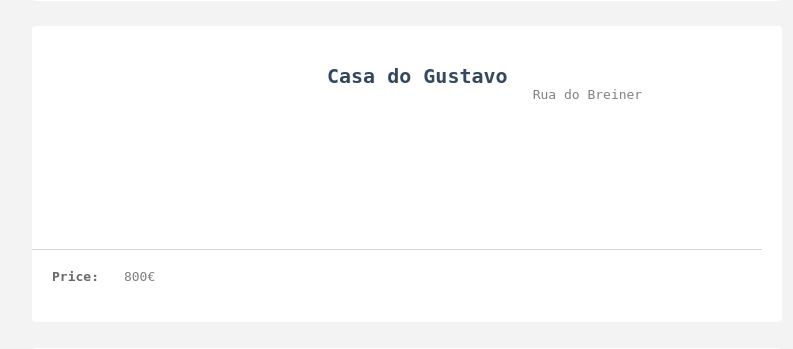
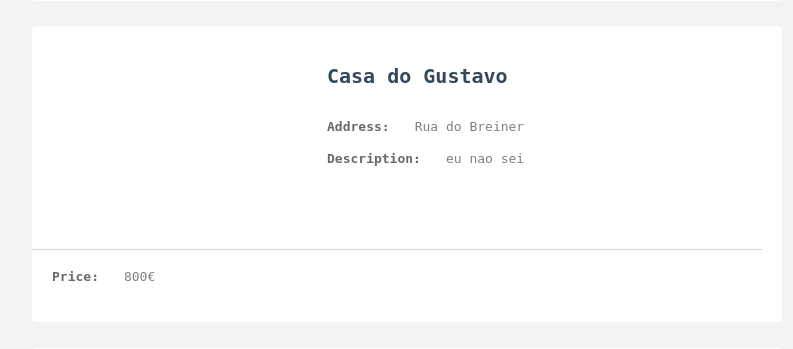
Before and after one commit to DanielBradaschia/FEUP-LTW, a PHP site: page /searchPlaces.php in a window 1280 px wide. Shown: the part 4626-4975 px from the top of the page, without its empty margins (433-1226 px from the left). Run offline with PHP 8.4, Linux system fonts and the light colour scheme; data comes from the database, SQL or seed files in the repository; some libraries are stand-ins or nearby versions.

Commit message:
Description to search

```diff
--- a/src/pages/searchPlaces.php
+++ b/src/pages/searchPlaces.php
@@ -88,6 +88,7 @@
                 $placeTitle = $row['title'];
                 $placeAddress = $row['address'];
                 $placePrice = $row['price'];
+                $placeDescription = $row['description'];
                 $restRating = $row['rate'];
                 $id = getPropertyIdByTitle($placeTitle);
 
@@ -98,8 +99,12 @@
                 echo '</div>';
                 echo "<h2 onclick=\"location.href='place.php?id=$id';\">" . $placeTitle . "</h2>";
                 echo '<br>'.'</br>';
+                echo '<br>'.'</br>';
+                echo "<h4> Address:</h4>";
                 echo "<h1>".$placeAddress."</h1>";
                 echo '<br>'.'</br>';
+                echo "<h4> Description:</h4>";
+                echo "<h1>".$placeDescription."</h1>";
                 echo '</div>';
                 echo '<div class="row">';
                 echo "<h4> Price:</h4>";
```
